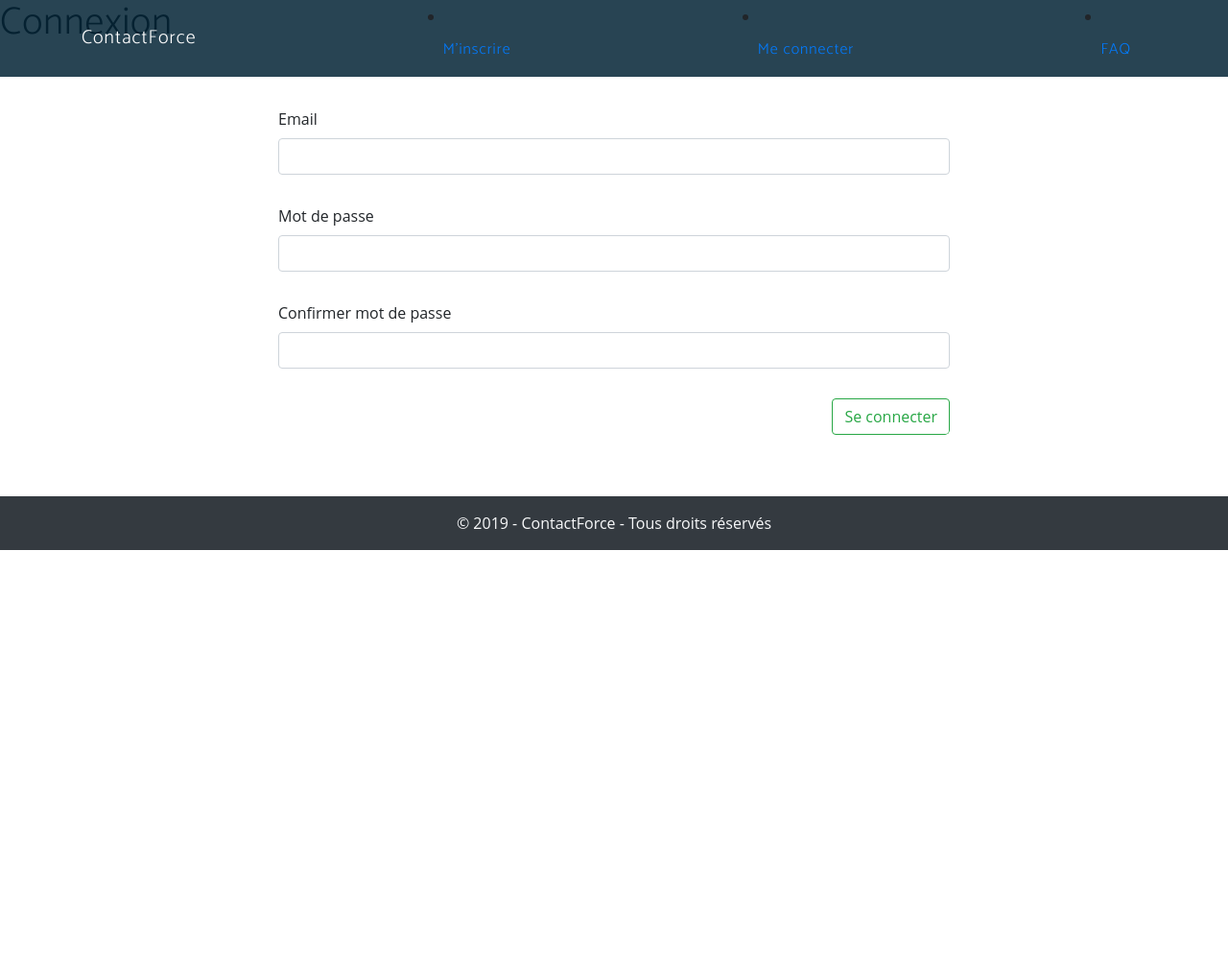
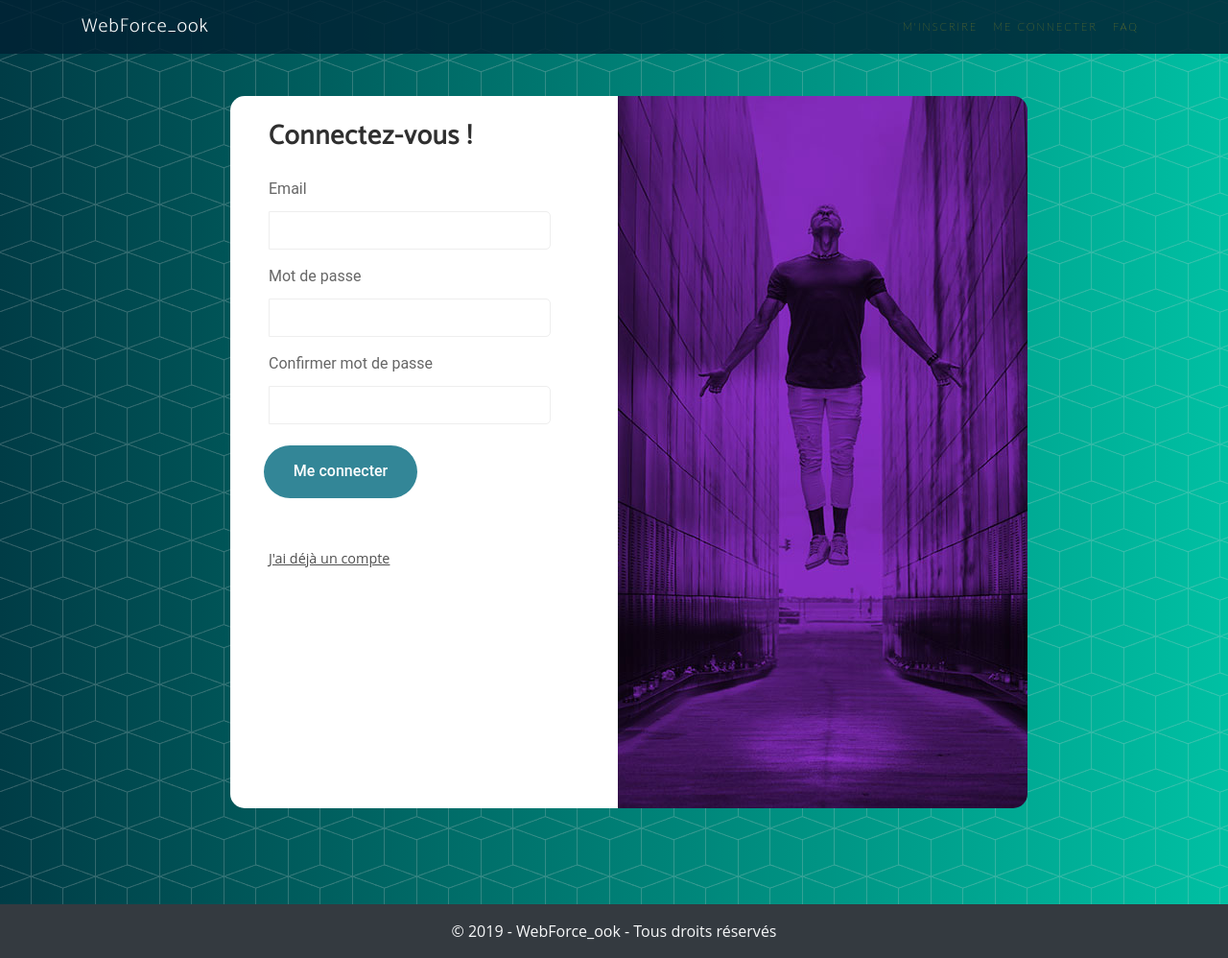
Before and after one commit to mastervr99/webforce-ook, a Symfony app: template templates/security/login.html.twig in a window 1280 px wide. Shown: the whole page at 96% size. Before the commit the page ends 573 px from the top, so only its background shows below. Run offline with Twig, Linux system fonts and the light colour scheme; the template is opened without the code that fills it, so the values that code supplies are empty; some libraries are stand-ins or nearby versions.

Commit message:
inscription connexion navbar

```diff
--- a/public/css/style.css
+++ b/public/css/style.css
@@ -7,8 +7,11 @@
     /* background: #eaeaea; */
     font-family: 'Open Sans', 'Muli', 'Helvetica', 'Arial', 'sans-serif';
     width: 100%;
-        height: 100%;
+    height: 100vh;
 }
+/*main{*/
+/*    margin-top: 100px;*/
+/*}*/
 
 h1,
 h2,
@@ -34,11 +37,9 @@
 }
 
 
-
 /*======================================================================
                             NAVBAR
 ======================================================================*/
-
 
 
 #mainNav {
@@ -60,21 +61,20 @@
     color: #ffc402;
 }
 
-    #mainNav .navbar-nav>li>a {
+#mainNav .navbar-nav > li > a {
     font-size: 11px;
     font-family: 'Lato', 'Helvetica', 'Arial', 'sans-serif';
     letter-spacing: 2px;
     text-transform: uppercase;
 }
 
-    #mainNav .navbar-nav>li>a,
-    #mainNav .navbar-nav>li>a:focus {
+#mainNav .navbar-nav > li > a,
+#mainNav .navbar-nav > li > a:focus {
     color: #ffc402;
 }
 
 #mainNav ul.navbar-nav li.nav-item a.nav-link:hover {
-        color: #ffffff;
-        ;
+    color: #ffffff;;
 }
 
 /* A CORRIGER classe active */
@@ -82,8 +82,6 @@
     color: #ff0000 !important;
     background-color: transparent;
 }
-
-
 
 
 /* ===================  TOGGLE ===================*/
@@ -97,19 +95,15 @@
 }
 
 
-    #mainNav .navbar-nav>li>a:hover,
-    #mainNav .navbar-nav>li>a:focus:hover {
+#mainNav .navbar-nav > li > a:hover,
+#mainNav .navbar-nav > li > a:focus:hover {
     color: #FFFFFF;
 }
-
-
 
 
 /*======================================================================
                                INDEX.php
 ======================================================================*/
-
-
 
 
 /* ===================  HEADER ===================*/
@@ -120,7 +114,7 @@
     padding-top: 150px;
     padding-bottom: 100px;
     color: white;
-        background: url("../../img/bg-pattern.png"), linear-gradient(to right, #003c46, #00c0a3);
+    background: url("../img/bg-pattern.png"), linear-gradient(to right, #003c46, #00c0a3);
 }
 
 header.masthead .text {
@@ -186,8 +180,6 @@
 }
 
 
-
-
 /* ===================  FEATURES ===================*/
 
 
@@ -240,18 +232,14 @@
 }
 
 
-
 /*======================================================================
                               INSCRIPTION.php
 ======================================================================*/
 
 
-
-
 .page-content {
     width: 100%;
-        margin: 0 auto;
-        background: url("../../img/bg-pattern.png"), linear-gradient(to right, #003c46, #00c0a3);
+    background: url("../../public/img/bg-pattern.png"), linear-gradient(to right, #003c46, #00c0a3);
     display: flex;
     display: -webkit-flex;
     justify-content: center;
@@ -268,14 +256,13 @@
 
 .form-v2-content {
     background: #fff;
-        width: 851px;
+    width: 800px;
     border-radius: 15px;
     -o-border-radius: 15px;
     -ms-border-radius: 15px;
     -moz-border-radius: 15px;
     -webkit-border-radius: 15px;
     margin: 100px 0;
-        position: relative;
     display: flex;
     display: -webkit-flex;
 }
@@ -289,39 +276,32 @@
     border-bottom-left-radius: 15px;
 }
 
-    /*----------- TEXTE bloc gauche -----------*/
+/*!*----------- TEXTE bloc gauche -----------*!*/
 
-    .form-v2-content .form-left .text-1,
-    .form-v2-content .form-left .text-2 {
-        font-family: 'Catamaran',
-            'Helvetica',
-            'Arial',
-            'sans-serif';
-        font-weight: 700;
-        color: #fff;
-    }
+/*.form-v2-content .form-left .text-1,*/
+/*.form-v2-content .form-left .text-2 {*/
+/*    font-family: 'Catamaran',*/
+/*        'Helvetica',*/
+/*        'Arial',*/
+/*        'sans-serif';*/
+/*    font-weight: 700;*/
+/*    color: #fff;*/
+/*}*/
 
-    .form-v2-content .form-left .text-1 p {
-        position: absolute;
-        left: 6%;
+/*.form-v2-content .form-left .text-1 p {*/
+/*    position: absolute;*/
+/*    left: 6%;*/
 
-        bottom: 80%;
-        font-size: 32px;
-        line-height: 1.67;
-    }
-
-
-    .form-v2-content .form-left .text-1 span {
-        font-size: 25px;
-        display: block;
-    }
+/*    bottom: 80%;*/
+/*    font-size: 32px;*/
+/*    line-height: 1.67;*/
+/*}*/
 
 /*----------- bloc de droite -----------*/
 
 
 .form-v2-content .form-detail {
     padding: 20px 40px 20px 40px;
-        /* position: relative; */
     width: 100%;
 }
 
@@ -337,10 +317,10 @@
     margin-bottom: 25px;
 }
 
-    .form-v2-content .form-row {
-        width: 100%;
-        position: relative;
-    }
+/*.form-v2-content .form-row {*/
+/*    width: 100%;*/
+/*    position: relative;*/
+/*}*/
 
 .form-v2-content .form-detail label {
     font-family: 'Roboto', sans-serif;
@@ -351,118 +331,128 @@
     margin-bottom: 11px;
 }
 
-    /*placeholders */
-
-    input::-webkit-input-placeholder {
-        /* Chrome/Opera/Safari */
-        color: #999;
-        font-size: 14px;
+.form-v2-content .form-detail input {
+    width: 100% !important;
+    border-radius: 0px 5px 5px 0px;
+    border: 1px solid #eee;
+    margin-bottom: 15px;
+    height: 40px;
+    /* float: left; */
+    padding: 0px 15px;
 }
 
-    input::-moz-placeholder {
-        /* Firefox 19+ */
-        color: #999;
-        font-size: 14px;
-    }
+/*!*placeholders *!*/
 
-    input:-ms-input-placeholder {
-        /* IE 10+ */
-        color: #999;
-        font-size: 14px;
-    }
+/*input::-webkit-input-placeholder {*/
+/*    !* Chrome/Opera/Safari *!*/
+/*    color: #999;*/
+/*    font-size: 14px;*/
+/*}*/
 
-    input:-moz-placeholder {
-        /* Firefox 18- */
-        color: #999;
-        font-size: 14px;
-    }
+/*input::-moz-placeholder {*/
+/*    !* Firefox 19+ *!*/
+/*    color: #999;*/
+/*    font-size: 14px;*/
+/*}*/
 
-    /* GESTION success*/
-    .form-v2-content .form-detail .form-row label#valid {
-        position: absolute;
-        right: 20px;
-        top: 50%;
-        width: 14px;
-        height: 14px;
-        border-radius: 50%;
-        -o-border-radius: 50%;
-        -ms-border-radius: 50%;
-        -moz-border-radius: 50%;
-        -webkit-border-radius: 50%;
-        background: #53c83c;
-    }
+/*input:-ms-input-placeholder {*/
+/*    !* IE 10+ *!*/
+/*    color: #999;*/
+/*    font-size: 14px;*/
+/*}*/
 
-    /* GESTION success*/
-    .form-v2-content .form-detail .form-row label#valid::after {
-        content: "";
-        position: absolute;
-        left: 5px;
-        top: 1px;
-        width: 3px;
-        height: 8px;
-        border: 1px solid #fff;
-        border-width: 0 2px 2px 0;
-    }
+/*input:-moz-placeholder {*/
+/*    !* Firefox 18- *!*/
+/*    color: #999;*/
+/*    font-size: 14px;*/
+/*}*/
 
-    /* GESTION ERROR */
-    .form-v2-content .form-detail .form-row label.error {
-        padding-left: 0;
-        margin-left: 0;
-        display: block;
-        position: absolute;
-        bottom: -10px;
-        width: 100%;
-        background: none;
-        color: red;
-    }
+/*!* GESTION success*!*/
+/*.form-v2-content .form-detail .form-row label#valid {*/
+/*    position: absolute;*/
+/*    right: 20px;*/
+/*    top: 50%;*/
+/*    width: 14px;*/
+/*    height: 14px;*/
+/*    border-radius: 50%;*/
+/*    -o-border-radius: 50%;*/
+/*    -ms-border-radius: 50%;*/
+/*    -moz-border-radius: 50%;*/
+/*    -webkit-border-radius: 50%;*/
+/*    background: #53c83c;*/
+/*}*/
 
-    /* GESTION ERROR */
-    .form-v2-content .form-detail .form-row label.error::after {
-        content: "\f343";
-        font-family: "LineAwesome";
-        position: absolute;
-        right: 10px;
-        top: -31px;
-        color: red;
-        font-size: 18px;
-        font-weight: 900;
-    }
+/*!* GESTION success*!*/
+/*.form-v2-content .form-detail .form-row label#valid::after {*/
+/*    content: "";*/
+/*    position: absolute;*/
+/*    left: 5px;*/
+/*    top: 1px;*/
+/*    width: 3px;*/
+/*    height: 8px;*/
+/*    border: 1px solid #fff;*/
+/*    border-width: 0 2px 2px 0;*/
+/*}*/
 
-    .form-v2-content .form-detail .input-text {
-        margin-bottom: 27px;
-    }
+/*!* GESTION ERROR *!*/
+/*.form-v2-content .form-detail .form-row label.error {*/
+/*    padding-left: 0;*/
+/*    margin-left: 0;*/
+/*    display: block;*/
+/*    position: absolute;*/
+/*    bottom: -10px;*/
+/*    width: 100%;*/
+/*    background: none;*/
+/*    color: red;*/
+/*}*/
 
-    .form-v2-content .form-detail input {
-        color: #333;
-        width: 91%;
-        padding: 14.5px 15px;
-        border: 1px solid #e5e5e5;
-        border-radius: 5px;
-        -o-border-radius: 5px;
-        -ms-border-radius: 5px;
-        -moz-border-radius: 5px;
-        -webkit-border-radius: 5px;
-        appearance: unset;
-        -moz-appearance: unset;
-        -webkit-appearance: unset;
-        -o-appearance: unset;
-        -ms-appearance: unset;
-        outline: none;
-        -moz-outline: none;
-        -webkit-outline: none;
-        -o-outline: none;
-        -ms-outline: none;
-        font-family: 'Roboto', sans-serif;
-        font-size: 16px;
-    }
+/*!* GESTION ERROR *!*/
+/*.form-v2-content .form-detail .form-row label.error::after {*/
+/*    content: "\f343";*/
+/*    font-family: "LineAwesome";*/
+/*    position: absolute;*/
+/*    right: 10px;*/
+/*    top: -31px;*/
+/*    color: red;*/
+/*    font-size: 18px;*/
+/*    font-weight: 900;*/
+/*}*/
 
-    .form-v2-content .form-detail .form-row input:focus {
-        border: 1px solid #53c83c;
-    }
+/*.form-v2-content .form-detail .input-text {*/
+/*    margin-bottom: 27px;*/
+/*}*/
+
+/*.form-v2-content .form-detail input {*/
+/*    color: #333;*/
+/*    width: 91%;*/
+/*    padding: 14.5px 15px;*/
+/*    border: 1px solid #e5e5e5;*/
+/*    border-radius: 5px;*/
+/*    -o-border-radius: 5px;*/
+/*    -ms-border-radius: 5px;*/
+/*    -moz-border-radius: 5px;*/
+/*    -webkit-border-radius: 5px;*/
+/*    appearance: unset;*/
+/*    -moz-appearance: unset;*/
+/*    -webkit-appearance: unset;*/
+/*    -o-appearance: unset;*/
+/*    -ms-appearance: unset;*/
+/*    outline: none;*/
+/*    -moz-outline: none;*/
+/*    -webkit-outline: none;*/
+/*    -o-outline: none;*/
+/*    -ms-outline: none;*/
+/*    font-family: 'Roboto', sans-serif;*/
+/*    font-size: 16px;*/
+/*}*/
+
+/*.form-v2-content .form-detail .form-row input:focus {*/
+/*    border: 1px solid #53c83c;*/
+/*}*/
 
 /*BT VALIDER */
-    .form-v2-content .form-detail .register {
-        background: #3b63ca;
+.form-v2-content .form-detail .btn-valider {
+    background: #338697;
     border-radius: 50px;
     -o-border-radius: 50px;
     -ms-border-radius: 50px;
@@ -478,11 +468,11 @@
     font-size: 16px;
 }
 
-    .form-v2-content .form-detail .register:hover {
-        background: #3356b0;
+.form-v2-content .form-detail .btn-valider:hover {
+    background: #294e60;
 }
 
-    .form-v2-content .form-detail .form-row-last input {
+.form-v2-content .form-detail .btn-valider {
     padding: 15.5px;
 }
 
@@ -495,10 +485,6 @@
 .form-v2-content .form-detail a.deja-compte:hover {
     color: #3a9dff
 }
-
-
-
-
 
 
 /* Responsive */
@@ -548,21 +534,17 @@
 ======================================================================*/
 
 
-
 .arrondisDroite {
     border-top-right-radius: 15px;
     border-bottom-right-radius: 15px;
 }
 
 
-
 /*======================================================================
                         CONTACT-LIST.php
 ======================================================================*/
 
-
-
-
+/*----------- BOUTONS  -----------*/
 #tools {
     margin-top: 90px;
 }
@@ -591,7 +573,7 @@
 }
 
 
-    /*----------- LISTE CONTACTS -----------*/
+/*----------- LISTE  -----------*/
 
 .fas.fa-plus-circle,
 .fas.fa-pen,
@@ -625,51 +607,43 @@
 }
 
 
-
-
-
-
-
 /*======================================================================
                         FICHE-PROFIL.php
 ======================================================================*/
 
 
+/*.info p {*/
+/*    text-align: center;*/
+/*    color: #999;*/
+/*    text-transform: none;*/
+/*    font-weight: 600;*/
+/*    font-size: 15px;*/
+/*    margin-top: 2px*/
+/*}*/
 
+/*.info i {*/
+/*    color: #F6AA93;*/
+/*}*/
 
+/*form h1 {*/
+/*    font-size: 18px;*/
+/*    background: #F6AA93 none repeat scroll 0% 0%;*/
+/*    color: rgb(255, 255, 255);*/
+/*    padding: 22px 25px;*/
+/*    border-radius: 5px 5px 0px 0px;*/
+/*    margin: auto;*/
+/*    text-shadow: none;*/
+/*    text-align: left*/
+/*}*/
 
-    .info p {
-        text-align: center;
-        color: #999;
-        text-transform: none;
-        font-weight: 600;
-        font-size: 15px;
-        margin-top: 2px
-    }
-
-    .info i {
-        color: #F6AA93;
-    }
-
-    form h1 {
-        font-size: 18px;
-        background: #F6AA93 none repeat scroll 0% 0%;
-        color: rgb(255, 255, 255);
-        padding: 22px 25px;
-        border-radius: 5px 5px 0px 0px;
-        margin: auto;
-        text-shadow: none;
-        text-align: left
-    }
-
-    form {
-        border-radius: 5px;
-        max-width: 700px;
-        width: 100%;
-        margin: 5% auto;
-        background-color: #FFFFFF;
-        overflow: hidden;
-    }
+/*form {*/
+/*    border-radius: 5px;*/
+/*    max-width: 700px;*/
+/*    width: 100%;*/
+/*    margin: 5% auto;*/
+/*    background-color: #FFFFFF;*/
+/*    overflow: hidden;*/
+/*}*/
 
 /* p span {
     color: #F00;
@@ -689,106 +663,98 @@
 margin: 50px 0px 0px 0px
 } */
 
-    input {
-        border-radius: 0px 5px 5px 0px;
-        border: 1px solid #eee;
-        margin-bottom: 15px;
-        width: 90%;
-        height: 40px;
-        /* float: left; */
-        padding: 0px 15px;
-    }
 
-    a {
-        text-decoration: inherit
-    }
 
-    textarea {
-        border-radius: 0px 5px 5px 0px;
-        border: 1px solid #EEE;
-        margin: 0;
-        width: 90%;
-        height: 130px;
-        /* float: left; */
-        padding: 0px 15px;
-    }
+/*a {*/
+/*    text-decoration: inherit*/
+/*}*/
 
-    .form-group {
-        overflow: hidden;
-        clear: both;
-    }
+/*textarea {*/
+/*    border-radius: 0px 5px 5px 0px;*/
+/*    border: 1px solid #EEE;*/
+/*    margin: 0;*/
+/*    width: 90%;*/
+/*    height: 130px;*/
+/*    !* float: left; *!*/
+/*    padding: 0px 15px;*/
+/*}*/
 
-    .icon-case {
-        width: 35px;
-        float: left;
-        /* border-radius: 5px 0px 0px 5px; */
-        background: #eeeeee;
-        height: 40px;
-        position: relative;
-        text-align: center;
-        line-height: 40px;
-    }
+/*.form-group {*/
+/*    overflow: hidden;*/
+/*    clear: both;*/
+/*}*/
 
-    i {
-        color: #555;
-    }
+/*.icon-case {*/
+/*    width: 35px;*/
+/*    float: left;*/
+/*    !* border-radius: 5px 0px 0px 5px; *!*/
+/*    background: #eeeeee;*/
+/*    height: 40px;*/
+/*    position: relative;*/
+/*    text-align: center;*/
+/*    line-height: 40px;*/
+/*}*/
 
-    .contentform {
-        padding: 40px 30px;
-    }
+/*i {*/
+/*    color: #555;*/
+/*}*/
 
-    .bouton-contact {
-        background-color: #81BDA4;
-        color: #FFF;
-        text-align: center;
-        width: 100%;
-        border: 0;
-        padding: 17px 25px;
-        border-radius: 0px 0px 5px 5px;
-        cursor: pointer;
-        margin-top: 40px;
-        font-size: 18px;
-    }
+/*.contentform {*/
+/*    padding: 40px 30px;*/
+/*}*/
 
-    .leftcontact {
-        /* width: 49.5%; */
-        /* float: left; */
-        /* border-right: 1px dotted #CCC; */
-        box-sizing: border-box;
-        /* padding: 0px 15px 0px 0px; */
-    }
+/*.bouton-contact {*/
+/*    background-color: #81BDA4;*/
+/*    color: #FFF;*/
+/*    text-align: center;*/
+/*    width: 100%;*/
+/*    border: 0;*/
+/*    padding: 17px 25px;*/
+/*    border-radius: 0px 0px 5px 5px;*/
+/*    cursor: pointer;*/
+/*    margin-top: 40px;*/
+/*    font-size: 18px;*/
+/*}*/
 
-    .rightcontact {
-        /* width: 49.5%; */
-        /* float: right; */
-        box-sizing: border-box;
-        /* padding: 0px 0px 0px 15px; */
-    }
+/*.leftcontact {*/
+/*    !* width: 49.5%; *!*/
+/*    !* float: left; *!*/
+/*    !* border-right: 1px dotted #CCC; *!*/
+/*    box-sizing: border-box;*/
+/*    !* padding: 0px 15px 0px 0px; *!*/
+/*}*/
 
-    .validation {
-        display: none;
-        margin: 0 0 10px;
-        font-weight: 400;
-        font-size: 13px;
-        color: #DE5959;
-    }
+/*.rightcontact {*/
+/*    !* width: 49.5%; *!*/
+/*    !* float: right; *!*/
+/*    box-sizing: border-box;*/
+/*    !* padding: 0px 0px 0px 15px; *!*/
+/*}*/
 
-    #sendmessage {
-        border: 1px solid #fff;
-        display: none;
-        text-align: center;
-        margin: 10px 0;
-        font-weight: 600;
-        margin-bottom: 30px;
-        background-color: #EBF6E0;
-        color: #5F9025;
-        border: 1px solid #B3DC82;
-        padding: 13px 40px 13px 18px;
-        border-radius: 3px;
-        box-shadow: 0px 1px 1px 0px rgba(0, 0, 0, 0.03);
-    }
+/*.validation {*/
+/*    display: none;*/
+/*    margin: 0 0 10px;*/
+/*    font-weight: 400;*/
+/*    font-size: 13px;*/
+/*    color: #DE5959;*/
+/*}*/
 
-    #sendmessage.show,
-    .show {
-        display: block;
-    }
+/*#sendmessage {*/
+/*    border: 1px solid #fff;*/
+/*    display: none;*/
+/*    text-align: center;*/
+/*    margin: 10px 0;*/
+/*    font-weight: 600;*/
+/*    margin-bottom: 30px;*/
+/*    background-color: #EBF6E0;*/
+/*    color: #5F9025;*/
+/*    border: 1px solid #B3DC82;*/
+/*    padding: 13px 40px 13px 18px;*/
+/*    border-radius: 3px;*/
+/*    box-shadow: 0px 1px 1px 0px rgba(0, 0, 0, 0.03);*/
+/*}*/
+
+/*#sendmessage.show,*/
+/*.show {*/
+/*    display: block;*/
+/*}*/
--- a/templates/base.html.twig
+++ b/templates/base.html.twig
@@ -7,22 +7,27 @@
         <link rel="stylesheet" href="{{ asset('lib/bootstrap/bootstrap.min.css') }}">
         <link rel="stylesheet" href="{{ asset('css/style.css') }}">
         <link rel="stylesheet" href="{{ asset('css/delestage.css') }}">
-        <link rel="stylesheet" href="https://use.fontawesome.com/releases/v5.7.2/css/all.css" integrity="sha384-fnmOCqbTlWIlj8LyTjo7mOUStjsKC4pOpQbqyi7RrhN7udi9RwhKkMHpvLbHG9Sr" crossorigin="anonymous">
+        <link rel="stylesheet" href="https://use.fontawesome.com/releases/v5.7.2/css/all.css"
+              integrity="sha384-fnmOCqbTlWIlj8LyTjo7mOUStjsKC4pOpQbqyi7RrhN7udi9RwhKkMHpvLbHG9Sr"
+              crossorigin="anonymous">
         <link href="https://fonts.googleapis.com/css?family=Catamaran:300,400" rel="stylesheet">
     {% endblock %}
 </head>
 <body>
 <nav class="navbar navbar-expand-lg navbar-light fixed-top" id="mainNav">
     <div class="container">
-        <a class="navbar-brand" href="<?= URL ?>">ContactForce</a>
-        <button class="navbar-toggler" type="button" data-toggle="collapse" data-target="#navbarCollapse" aria-controls="navbarCollapse" aria-expanded="false" aria-label="Toggle navigation"><span class="navbar-toggler-icon"></span></button>
+        <a class="navbar-brand" href="<?= URL ?>">WebForce_ook</a>
+        <button class="navbar-toggler" type="button" data-toggle="collapse" data-target="#navbarCollapse"
+                aria-controls="navbarCollapse" aria-expanded="false" aria-label="Toggle navigation"><span
+                    class="navbar-toggler-icon"></span></button>
 
 
         {#                SI LE USER ES CONNECTE#}
         {% if app.user %}
         <div class="collapse navbar-collapse" id="navbarCollapse">
             <ul class="navbar-nav ml-auto">
-                <li class="nav-item dropdown"><a class="nav-link dropdown-toggle" href="#" id="menuadmin" role="button" data-toggle="dropdown">Mon compte</a>
+                <li class="nav-item dropdown"><a class="nav-link dropdown-toggle" href="#" id="menuadmin" role="button"
+                                                 data-toggle="dropdown">Mon compte</a>
                     <div class="dropdown-menu" aria-labelledby="menuadmin">
                         <a class="dropdown-item" href="<?= URL . 'admin/contact-list.php' ?>">Mes contacts</a>
                         <a class="dropdown-item" href="<?= URL . 'admin/ajout-contact.php' ?>">Ajouter un contact</a>
@@ -32,14 +37,17 @@
                         {#                    FIN LIENS ADMIN#}
                     </div>
                 </li>
-                    {% else %}
+            </ul>
+            {% else %}
+                <ul class="navbar-nav ml-auto">
+                    <li class="nav-item"><a class="nav-link" href="{{ path('app_security_register') }}">M'inscrire</a>
+                    </li>
+                    <li class="nav-item"><a class="nav-link" href="{{ path('app_security_login') }}">Me connecter</a>
+                    </li>
+                    <li class="nav-item"><a class="nav-link" href="<?= URL . 'faq.php' ?>">FAQ</a></li>
+                </ul>
+            {% endif %}
 
-                    <li class="nav-item"><a class="nav-link" href="{{ path('app_security_register') }}">M'inscrire</a></li>
-                    <li class="nav-item"><a class="nav-link" href="{{ path('app_security_login') }}">Me connecter</a></li>
-                    <li class="nav-item"><a class="nav-link" href="<?= URL . 'faq.php' ?>">FAQ</a></li>
-
-                {% endif %}
-            </ul>
         </div>
     </div>
 </nav>
@@ -47,14 +55,11 @@
 
 
 {% endblock %}
-<div class="container-fluid">
-    <footer class="row bg-dark text-light text-center py-3">
-        <div class="col">
-            &copy; {{ "now" |date("Y") }} - ContactForce - Tous droits réservés
-            <!-- affiche © 2019 - - contactforce - Tous droits réservés -->
-        </div>
-    </footer>
-</div>
+<footer class="row bg-dark text-light text-center py-3">
+    <div class="col-12">
+        &copy; {{ "now" |date("Y") }} - WebForce_ook - Tous droits réservés
+    </div>
+</footer>
 
 {#---------------------   BANDEAU COOKIES---------------------------- #}
 
--- a/templates/security/login.html.twig
+++ b/templates/security/login.html.twig
@@ -1,7 +1,13 @@
 {% extends 'base.html.twig' %}
 
 {% block body %}
-    <h1>Connexion</h1>
+    <div class="page-content">
+        <div class="form-v2-content">
+            <div class="row">
+
+                <div class="col-md-6">
+                    <div class="form-detail">
+                        <h2>Connectez-vous !</h2>
 
                         <form method="post">
                             <div class="form-group">
@@ -16,8 +22,21 @@
                                 <label for="">Confirmer mot de passe</label>
                                 <input type="password" class="form-control" name="_password">
                             </div>
-        <div class="text-right">
-            <button type="submit" class="btn btn-outline-success ">Se connecter</button>
+                            <div class="form-row">
+                                <button class="btn-valider" type="submit">Me connecter</button>
                             </div>
+                            <a href="#" class="deja-compte">J'ai déjà un compte</a>
                         </form>
+                    </div>
+                </div>
+
+                <div class="col-md-6">
+                    <div class="form-left">
+                        <img src="img/form-v2.jpg" alt="form" class="arrondisDroite">
+                    </div>
+                </div>
+
+            </div>
+        </div>
+    </div>
 {% endblock %}
```
Also changed, not shown: templates/security/register.html.twig (+29 -7 lines), public/img/21.jpg (added), public/img/33.jpg (added), public/img/41.jpg (added), public/img/54.jpg (added), public/img/64.jpg (added), public/img/82.jpg (added), public/img/86.jpg (added), public/img/bg-pattern.png (added), public/img/form-v2.jpg (added), public/img/iphone_6_plus_white_port.png (added). Lines whose indentation alone changed are shown as unchanged.
